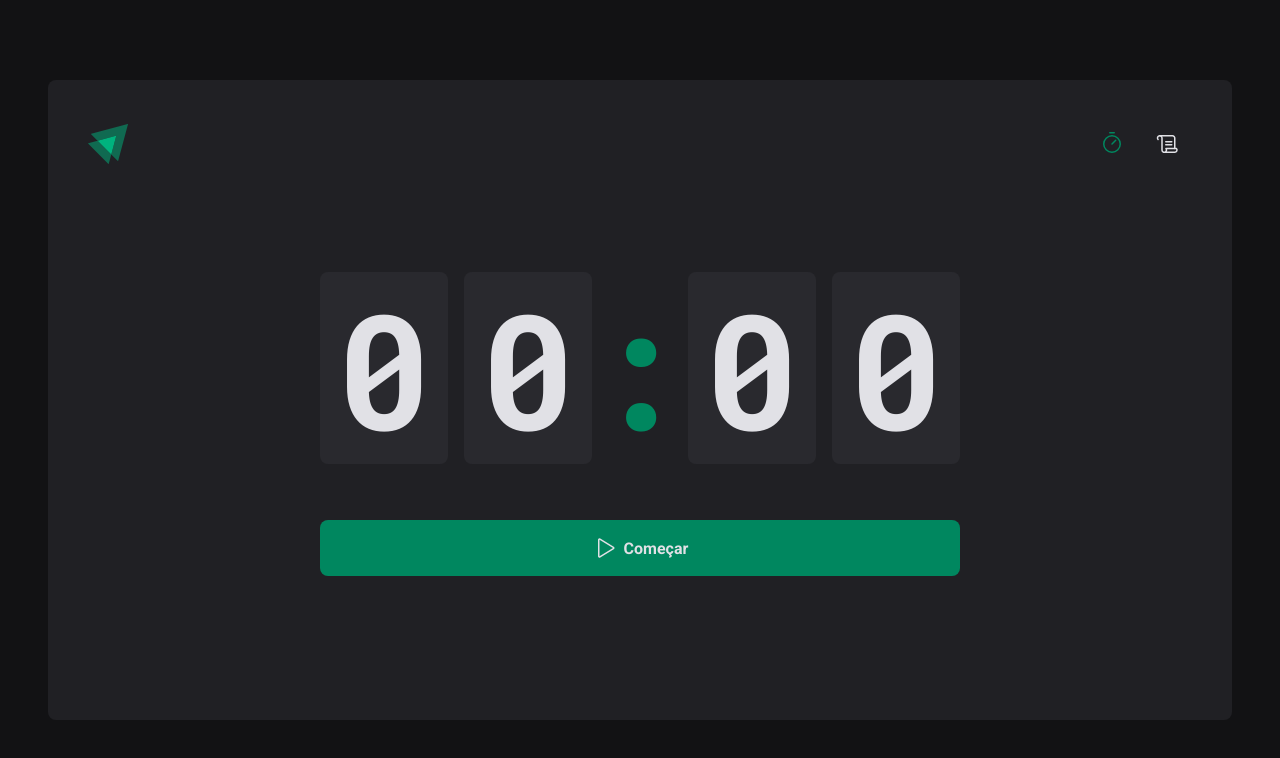
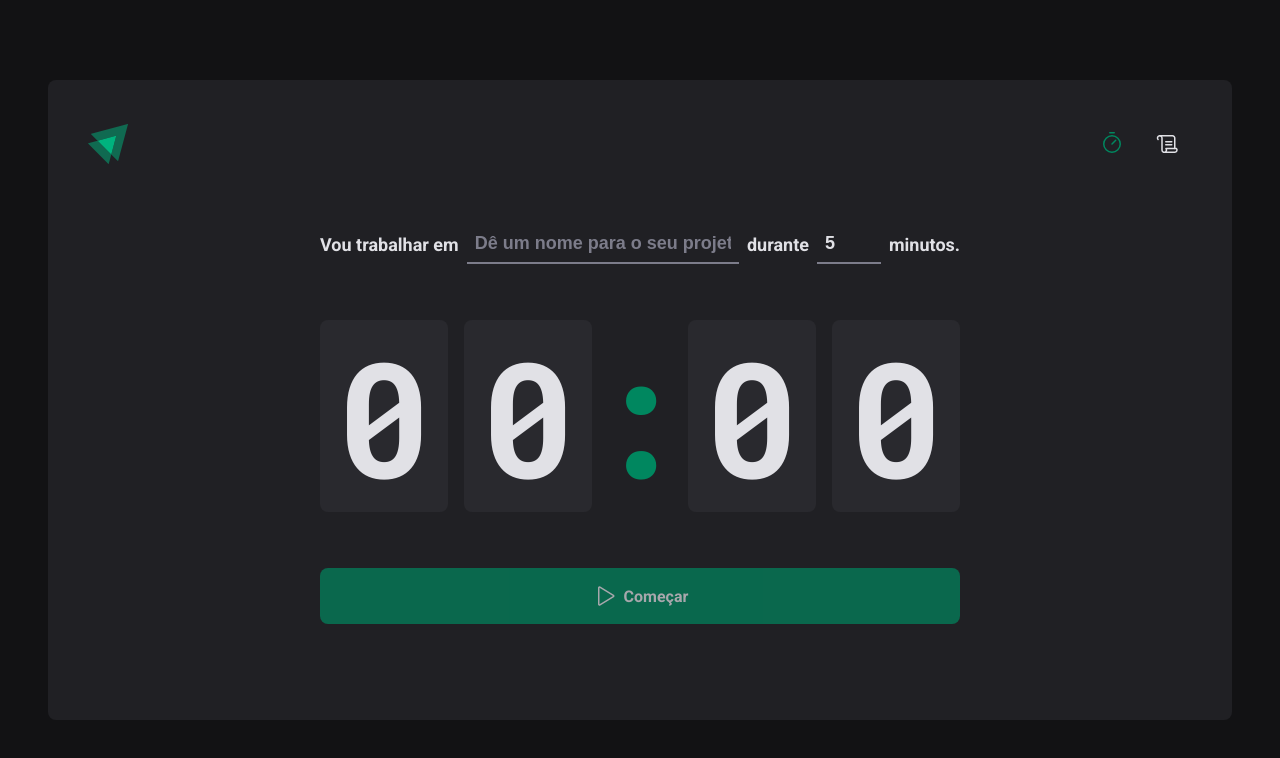
Before and after one commit to BrunoCaputo/ignite-timer, a React (Vite) app: page / in a window 1280 px wide. Shown: the top 758 px of the page. Built offline with nearby package versions, Linux system fonts and the light colour scheme.

Commit message:
feat: Use context on home page and components

```diff
--- a/src/pages/Home/components/Countdown/index.tsx
+++ b/src/pages/Home/components/Countdown/index.tsx
@@ -1,13 +1,17 @@
-import { useContext, useEffect, useState } from 'react'
+import { useContext, useEffect } from 'react'
 import { differenceInSeconds } from 'date-fns'
 
 import { CountdownContainer, Separator } from './styles'
 import { CyclesContext } from '../..'
 
 export function Countdown() {
-  const { activeCycle, activeCycleId, markCurrentCycleAsFinished } =
-    useContext(CyclesContext)
-  const [amountPastSeconds, setAmountPastSeconds] = useState<number>(0)
+  const {
+    activeCycle,
+    activeCycleId,
+    amountPastSeconds,
+    markCurrentCycleAsFinished,
+    setPastSeconds,
+  } = useContext(CyclesContext)
 
   const totalSeconds = activeCycle ? activeCycle.minutesAmount * 60 : 0
 
@@ -24,10 +28,10 @@ export function Countdown() {
         if (diffInSeconds >= totalSeconds) {
           markCurrentCycleAsFinished()
 
-          setAmountPastSeconds(totalSeconds)
+          setPastSeconds(totalSeconds)
           clearInterval(interval)
         } else {
-          setAmountPastSeconds(diffInSeconds)
+          setPastSeconds(diffInSeconds)
         }
       }, 1000)
     }
@@ -35,7 +39,13 @@ export function Countdown() {
     return () => {
       clearInterval(interval)
     }
-  }, [activeCycle, totalSeconds, activeCycleId, markCurrentCycleAsFinished])
+  }, [
+    activeCycleId,
+    activeCycle,
+    totalSeconds,
+    markCurrentCycleAsFinished,
+    setPastSeconds,
+  ])
 
   const currentSeconds = activeCycle ? totalSeconds - amountPastSeconds : 0
 
--- a/src/pages/Home/components/NewCycleForm/index.tsx
+++ b/src/pages/Home/components/NewCycleForm/index.tsx
@@ -1,6 +1,13 @@
+import { useContext } from 'react'
+import { useFormContext } from 'react-hook-form'
+
 import { FormContainer, MinutesAmountInput, TaskInput } from './styles'
+import { CyclesContext } from '../..'
 
 export function NewCycleForm() {
+  const { activeCycle } = useContext(CyclesContext)
+  const { register } = useFormContext()
+
   return (
     <FormContainer>
       <label htmlFor="task">Vou trabalhar em</label>
--- a/src/pages/Home/index.tsx
+++ b/src/pages/Home/index.tsx
@@ -1,23 +1,26 @@
 import { HandPalm, Play } from 'phosphor-react'
+import { zodResolver } from '@hookform/resolvers/zod'
 import { createContext, useState } from 'react'
+import { FormProvider, useForm } from 'react-hook-form'
+import { z } from 'zod'
 
 import {
   HomeContainer,
   StartCountdownButton,
   StopCountdownButton,
 } from './styles'
+import { Countdown } from './components/Countdown'
 import { NewCycleForm } from './components/NewCycleForm'
-import { Countdown } from './components/Countdown'
 
-// const newCycleFormValidationSchema = z.object({
-//   task: z.string().min(1, 'Informe a tarefa'),
-//   minutesAmount: z
-//     .number()
-//     .min(5, 'O ciclo deve ser maior ou igual a 5 minutos')
-//     .max(60, 'O ciclo não pode ser maior que 60 minutos'),
-// })
+const newCycleFormValidationSchema = z.object({
+  task: z.string().min(1, 'Informe a tarefa'),
+  minutesAmount: z
+    .number()
+    .min(5, 'O ciclo deve ser maior ou igual a 5 minutos')
+    .max(60, 'O ciclo não pode ser maior que 60 minutos'),
+})
 
-// type NewCycleFormData = z.infer<typeof newCycleFormValidationSchema>
+type NewCycleFormData = z.infer<typeof newCycleFormValidationSchema>
 
 interface Cycle {
   id: string
@@ -31,7 +34,9 @@ interface Cycle {
 interface CyclesContextType {
   activeCycle: Cycle | undefined
   activeCycleId: string | null
+  amountPastSeconds: number
   markCurrentCycleAsFinished: () => void
+  setPastSeconds: (seconds: number) => void
 }
 
 export const CyclesContext = createContext<CyclesContextType>(
@@ -41,16 +46,23 @@ export const CyclesContext = createContext<CyclesContextType>(
 export function Home() {
   const [cycles, setCycles] = useState<Cycle[]>([])
   const [activeCycleId, setActiveCycleId] = useState<string | null>(null)
+  const [amountPastSeconds, setAmountPastSeconds] = useState<number>(0)
 
-  // const { handleSubmit, watch, reset } = useForm<NewCycleFormData>({
-  //   resolver: zodResolver(newCycleFormValidationSchema),
-  //   defaultValues: {
-  //     task: '',
-  //     minutesAmount: 5,
-  //   },
-  // })
+  const newCycleForm = useForm<NewCycleFormData>({
+    resolver: zodResolver(newCycleFormValidationSchema),
+    defaultValues: {
+      task: '',
+      minutesAmount: 5,
+    },
+  })
+
+  const { handleSubmit, watch, reset } = newCycleForm
 
   const activeCycle = cycles.find((cycle) => cycle.id === activeCycleId)
+
+  function setPastSeconds(seconds: number) {
+    setAmountPastSeconds(seconds)
+  }
 
   function markCurrentCycleAsFinished() {
     setCycles((state) =>
@@ -67,22 +79,22 @@ export function Home() {
     )
   }
 
-  // function handleCreateNewCycle(data: NewCycleFormData) {
-  //   const id = new Date().getTime().toString()
+  function handleCreateNewCycle(data: NewCycleFormData) {
+    const id = new Date().getTime().toString()
 
-  //   const newCycle: Cycle = {
-  //     id,
-  //     task: data.task,
-  //     minutesAmount: data.minutesAmount,
-  //     startDate: new Date(),
-  //   }
+    const newCycle: Cycle = {
+      id,
+      task: data.task,
+      minutesAmount: data.minutesAmount,
+      startDate: new Date(),
+    }
 
-  //   setCycles((state) => [...state, newCycle])
-  //   setActiveCycleId(id)
-  //   setAmountPastSeconds(0)
+    setCycles((state) => [...state, newCycle])
+    setActiveCycleId(id)
+    setAmountPastSeconds(0)
 
-  //   reset()
-  // }
+    reset()
+  }
 
   function handleInterruptCycle() {
     setCycles((state) =>
@@ -101,16 +113,24 @@ export function Home() {
     setActiveCycleId(null)
   }
 
-  // const task = watch('task')
-  // const isSubmitDisabled = !task
+  const task = watch('task')
+  const isSubmitDisabled = !task
 
   return (
     <HomeContainer>
-      <form /* onSubmit={handleSubmit(handleCreateNewCycle)} */>
+      <form onSubmit={handleSubmit(handleCreateNewCycle)}>
         <CyclesContext.Provider
-          value={{ activeCycle, activeCycleId, markCurrentCycleAsFinished }}
+          value={{
+            activeCycle,
+            activeCycleId,
+            amountPastSeconds,
+            markCurrentCycleAsFinished,
+            setPastSeconds,
+          }}
         >
-          {/* <NewCycleForm /> */}
+          <FormProvider {...newCycleForm}>
+            <NewCycleForm />
+          </FormProvider>
 
           <Countdown />
         </CyclesContext.Provider>
@@ -121,7 +141,7 @@ export function Home() {
             Interromper
           </StopCountdownButton>
         ) : (
-          <StartCountdownButton /* disabled={isSubmitDisabled} */ type="submit">
+          <StartCountdownButton disabled={isSubmitDisabled} type="submit">
             <Play size={24} />
             Começar
           </StartCountdownButton>
```
